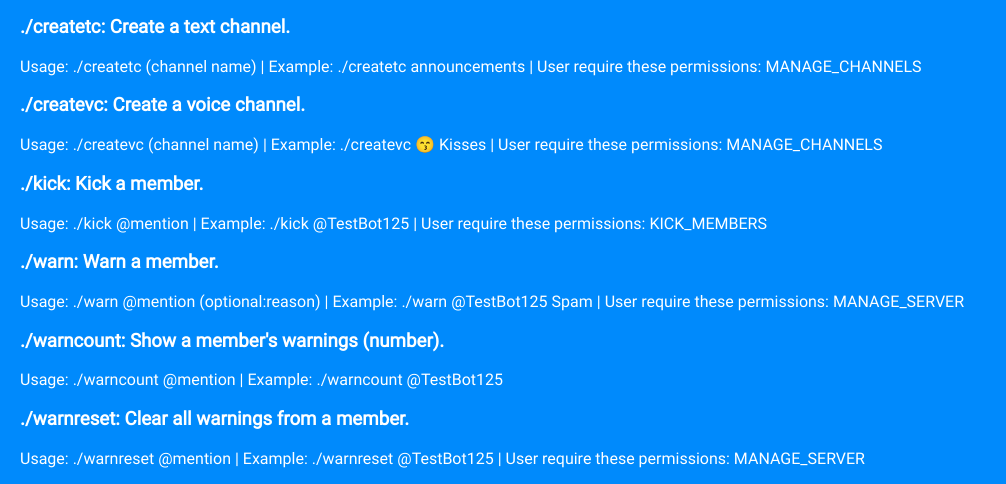
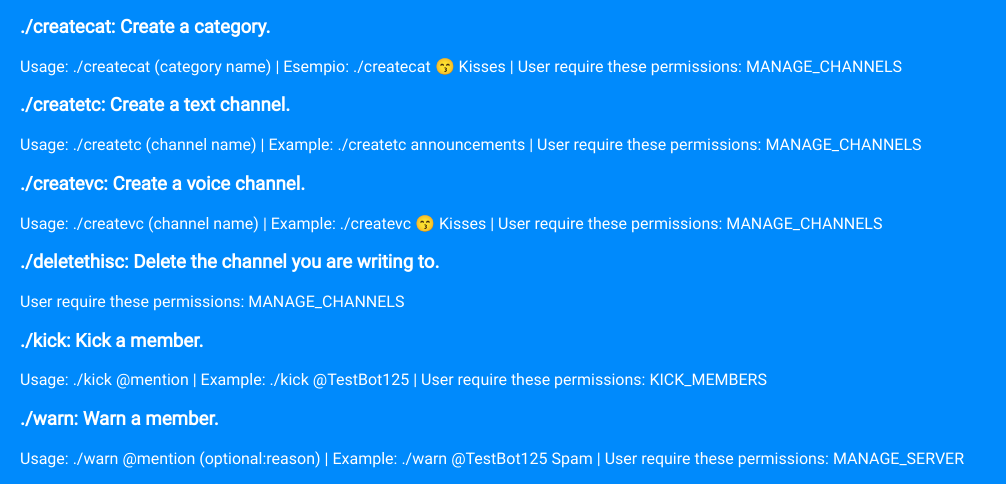
Before and after one commit to HackerCat-Bot/site, a plain HTML site: page docs/index.html in a window 1280 px wide. Shown: the part 718-1202 px from the top of the page, without its empty margins (0-1006 px from the left). Drawn offline with Linux system fonts and the light colour scheme; a web font is replaced by a local one.

Commit message:
Update index.html

```diff
--- a/docs/index.html
+++ b/docs/index.html
@@ -74,10 +74,14 @@ setTimeout(function(){ x.className = x.className.replace("show", ""); }, 3000);
               <h1 style="color:#FFF"><emoji>🛡</emoji> Moderation</h1>
               <h3>./ban: Ban a member.</h3>
               <p>Usage: ./ban @mention | Example: ./ban @TestBot125 | User require these permissions: BAN_MEMBERS</p>
+                <h3>./createcat: Create a category.</h3>
+              <p>Usage: ./createcat (category name) | Esempio: ./createcat <emoji>😙</emoji> Kisses | User require these permissions: MANAGE_CHANNELS</p>
               <h3>./createtc: Create a text channel.</h3>
               <p>Usage: ./createtc (channel name) | Example: ./createtc announcements | User require these permissions: MANAGE_CHANNELS</p>
               <h3>./createvc: Create a voice channel.</h3>
               <p>Usage: ./createvc (channel name) | Example: ./createvc <emoji>😙</emoji> Kisses | User require these permissions: MANAGE_CHANNELS</p>
+                 <h3>./deletethisc: Delete the channel you are writing to.</h3>
+              <p>User require these permissions: MANAGE_CHANNELS</p>
               <h3>./kick: Kick a member.</h3>
               <p>Usage: ./kick @mention | Example: ./kick @TestBot125 | User require these permissions: KICK_MEMBERS</p>
               <h3>./warn: Warn a member.</h3>
```
